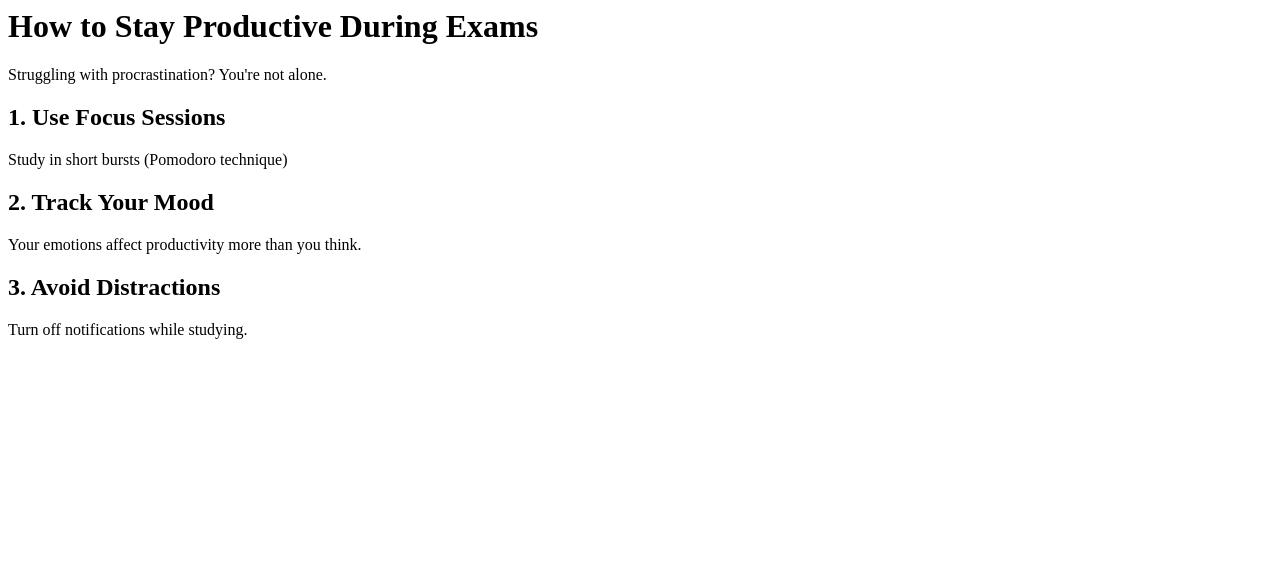
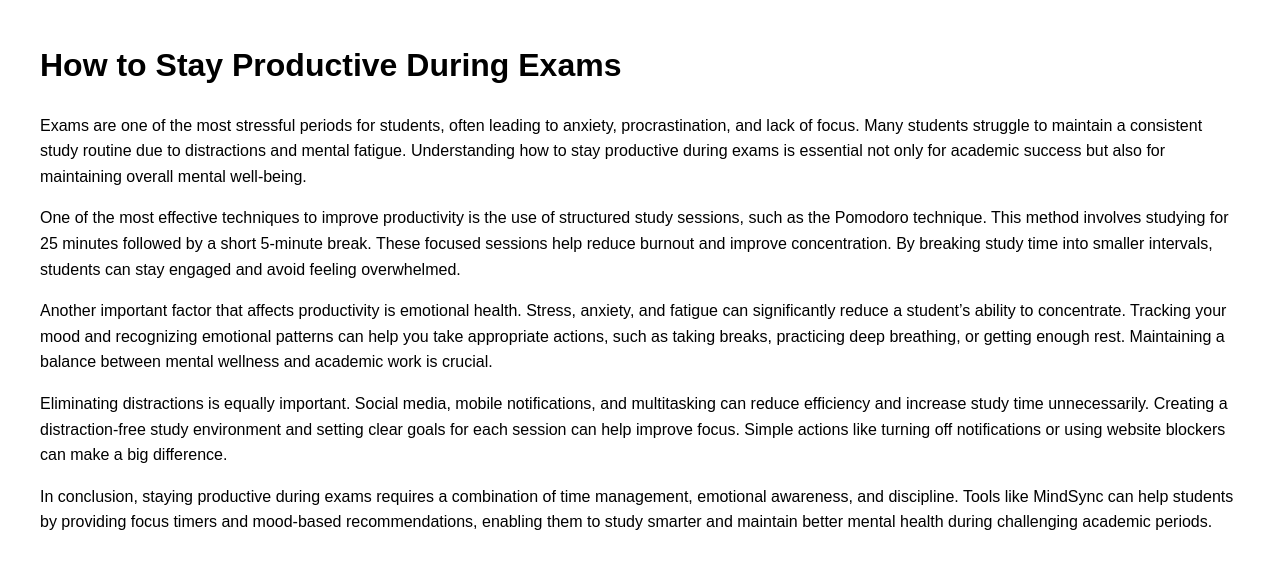
Before and after one commit to mansi27u/mindSYNC-project, a plain HTML site: page blog.html in a window 1280 px wide. Drawn offline with Linux system fonts and the light colour scheme.

Commit message:
Blog updated

```diff
--- a/blog.html
+++ b/blog.html
@@ -1,12 +1,38 @@
+<!DOCTYPE html>
+<html>
+<head>
+    <title>How to Stay Productive During Exams | MindSync</title>
+
+    <meta name="description" content="Learn how to stay productive during exams with practical tips on focus, time management, and mental wellness for students.">
+
+    <meta name="keywords" content="how to stay productive, student productivity tips, stop procrastination, mental health for students">
+
+    <meta name="author" content="Your Name">
+</head>
+
+<body style="font-family: Arial; margin: 40px; line-height: 1.6;">
+
 <h1>How to Stay Productive During Exams</h1>
 
-<p>Struggling with procrastination? You're not alone.</p>
+<p>
+Exams are one of the most stressful periods for students, often leading to anxiety, procrastination, and lack of focus. Many students struggle to maintain a consistent study routine due to distractions and mental fatigue. Understanding how to stay productive during exams is essential not only for academic success but also for maintaining overall mental well-being.
+</p>
 
-<h2>1. Use Focus Sessions</h2>
-<p>Study in short bursts (Pomodoro technique)</p>
+<p>
+One of the most effective techniques to improve productivity is the use of structured study sessions, such as the Pomodoro technique. This method involves studying for 25 minutes followed by a short 5-minute break. These focused sessions help reduce burnout and improve concentration. By breaking study time into smaller intervals, students can stay engaged and avoid feeling overwhelmed.
+</p>
 
-<h2>2. Track Your Mood</h2>
-<p>Your emotions affect productivity more than you think.</p>
+<p>
+Another important factor that affects productivity is emotional health. Stress, anxiety, and fatigue can significantly reduce a student’s ability to concentrate. Tracking your mood and recognizing emotional patterns can help you take appropriate actions, such as taking breaks, practicing deep breathing, or getting enough rest. Maintaining a balance between mental wellness and academic work is crucial.
+</p>
 
-<h2>3. Avoid Distractions</h2>
-<p>Turn off notifications while studying.</p>
+<p>
+Eliminating distractions is equally important. Social media, mobile notifications, and multitasking can reduce efficiency and increase study time unnecessarily. Creating a distraction-free study environment and setting clear goals for each session can help improve focus. Simple actions like turning off notifications or using website blockers can make a big difference.
+</p>
+
+<p>
+In conclusion, staying productive during exams requires a combination of time management, emotional awareness, and discipline. Tools like MindSync can help students by providing focus timers and mood-based recommendations, enabling them to study smarter and maintain better mental health during challenging academic periods.
+</p>
+
+</body>
+</html>
```
